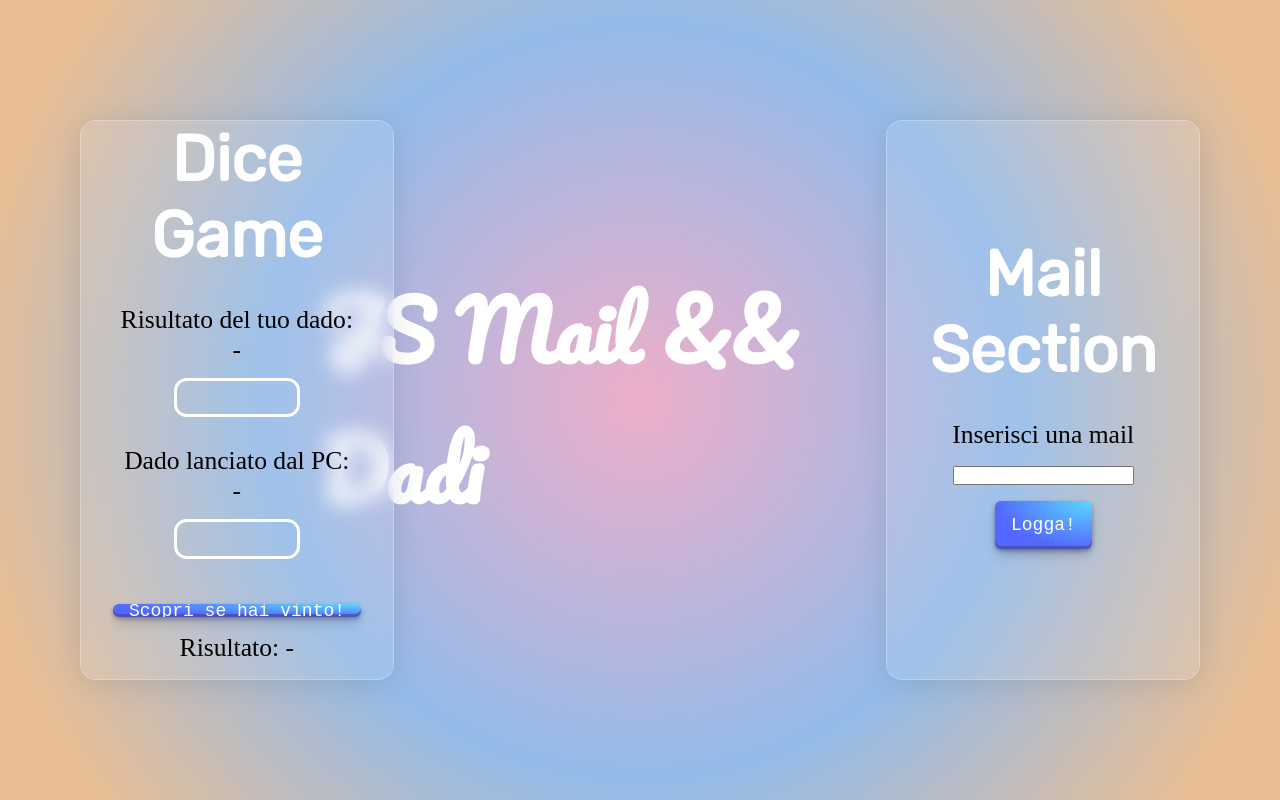
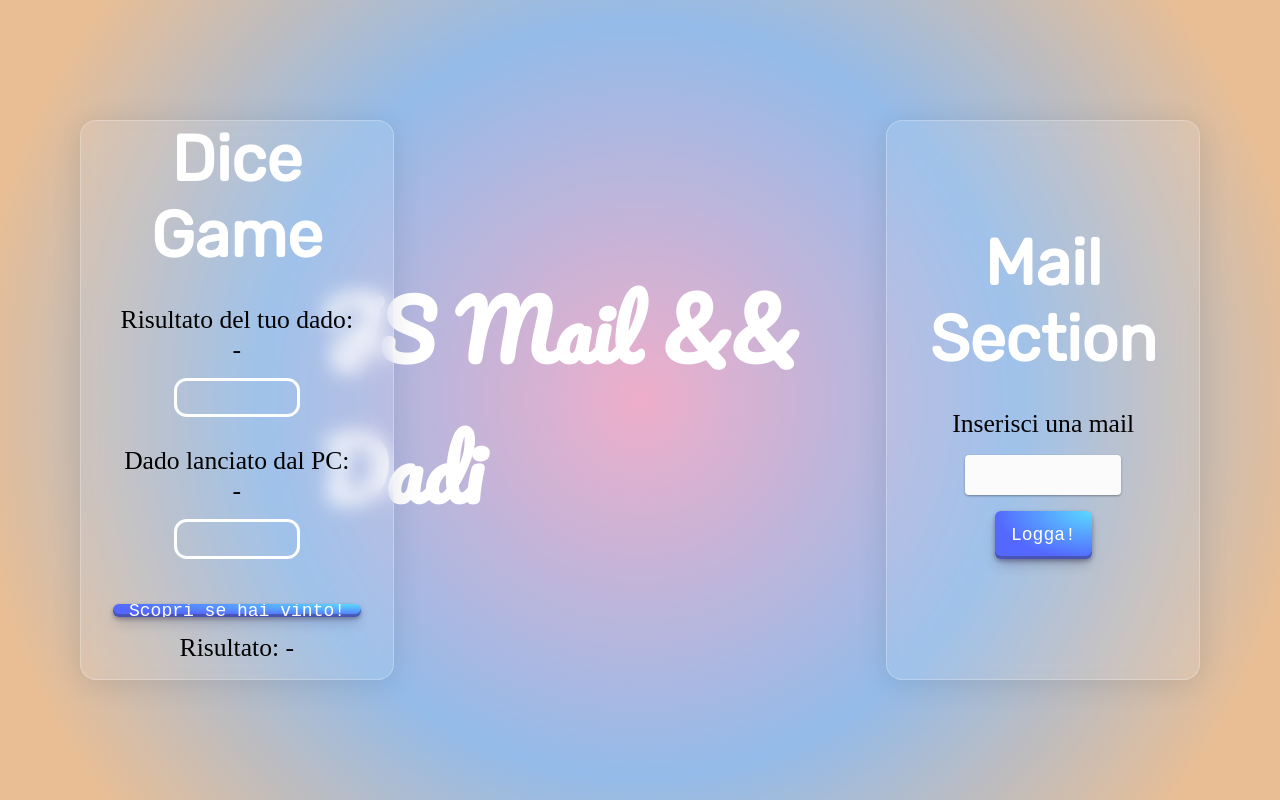
Before and after one commit to ruggerifrancesco/js-mail-dadi, a plain HTML site: page index.html in a window 1280 px wide. Drawn offline with Linux system fonts and the light colour scheme.

Commit message:
Added design for input

```diff
--- a/assets/css/style.css
+++ b/assets/css/style.css
@@ -24,6 +24,7 @@ body {
 
     padding: 0 5rem;
 }
+
 h1 {
     font-family: 'Pacifico', cursive;
     color: white;
@@ -82,15 +83,30 @@ button {
     font-size: 18px;
     margin: 1rem 0;
   }
-
     button:hover {
       box-shadow: rgba(45, 35, 66, .4) 0 4px 8px, rgba(45, 35, 66, .3) 0 7px 13px -3px, #3c4fe0 0 -3px 0 inset;
       transform: translateY(-2px);
     }
-
     button:active {
       box-shadow: #3c4fe0 0 3px 7px inset;
       transform: translateY(2px);
+    }
+
+input {
+    width: 50%;
+    color: rgb(36, 35, 42);
+    font-size: 16px;
+    line-height: 20px;
+    min-height: 28px;
+    border-radius: 4px;
+    padding: 8px 16px;
+    border: 2px solid transparent;
+    box-shadow: rgb(0 0 0 / 12%) 0px 1px 3px, rgb(0 0 0 / 24%) 0px 1px 2px;
+    background: rgb(251, 251, 251);
+    transition: all 0.1s ease 0s;
+    :focus{
+        border: 2px solid rgb(124, 138, 255);
+    }
 }
 
 .container {
```
Lines whose indentation alone changed are shown as unchanged.
